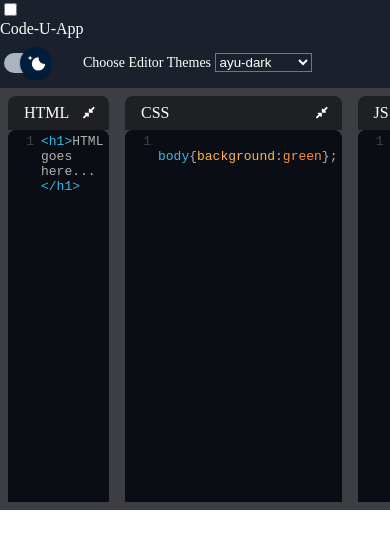
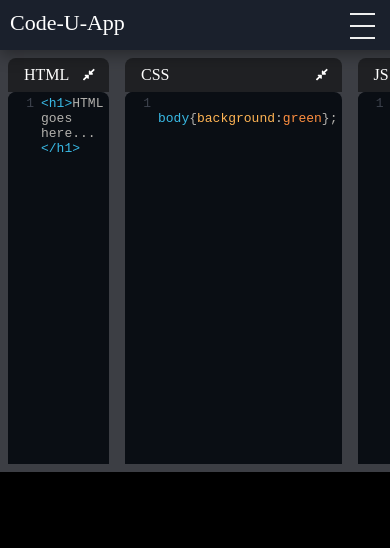
Before and after one commit to Amrit-Raj-Sharma/codeEditor-app, a Next.js app: page /App in a window 390 px wide. Shown: the top 548 px of the page. Built offline with nearby package versions, Linux system fonts and the light colour scheme.

Commit message:
Updated global css

```diff
--- a/src/styles/globals.css
+++ b/src/styles/globals.css
@@ -2,6 +2,8 @@ body{
     margin: 0;
     padding: 0;
     overflow: hidden;
+
+    background-color: #000;
 }
 
 .pane_top-pane{
@@ -79,19 +81,28 @@ body{
     box-shadow: rgba(0, 0, 0, 0.35) 0px 5px 5px;
 }
 
+/* #6b87e2  */
+
+#sel-1:hover{
+    background: #6b87e2 !important;
+    box-shadow: 0 0 5px #6b87e2, 0 0 25px #6b87e2, 0 0 50px #6b87e2, 0 0 200px #6b87e2 !important;
+}
+
 .theme-dark{
     background-color: #1a202c !important;
+    box-shadow: rgba(0, 0, 0, 0.35) 0px 5px 15px !important;
     color: white !important;
 }
 
 .theme-light{
-    background-color: white !important;
+    background-color: #eee !important;
+    box-shadow: rgba(0, 0, 0, 0.35) 0px 5px 15px !important;
     color: black !important;
 }
 
-.theme-dark-outline{
+/* .theme-dark-outline{
 
-}
+} */
 
 .responsive-iframe {
     position: relative;
@@ -129,3 +140,211 @@ body{
     display: flex;
     align-items: center;
   } */
+
+  @import url('https://fonts.googleapis.com/css2?family=Bruno+Ace+SC&display=swap');
+  /* Navbar */
+  .nav {
+    height: 50px;
+    width: 100%;
+    background-color: #4d4d4d;
+    position: relative;
+    z-index: 15;
+  }
+
+  .nav > .nav-header {
+    display: inline;
+  }
+
+  .nav > .nav-header > .nav-title {
+    display: inline-block;
+    font-size: 22px;
+    color: #fff;
+    padding: 10px 10px 10px 10px;
+    font-family: 'Bruno Ace SC', cursive !important;
+  }
+
+  .nav > .nav-btn {
+    display: none;
+  }
+
+  .nav > .nav-links {
+    display: inline;
+    float: right;
+    font-size: 18px;
+  }
+
+  .nav > .nav-links > a {
+    display: inline-block;
+    padding: 13px 10px 13px 10px;
+    text-decoration: none;
+    color: #efefef;
+  }
+
+  .nav > .nav-links > a:hover {
+    background-color: rgba(0, 0, 0, 0.3);
+  }
+
+  .nav > #nav-check {
+    display: none;
+  }
+
+  @media (max-width:600px) {
+    .nav{
+        width: 106%;
+    }
+    .nav > .nav-btn {
+      display: inline-block;
+      position: absolute;
+      right: 0px;
+      top: 0px;
+    }
+    .nav > .nav-btn > label {
+      display: inline-block;
+      width: 50px;
+      height: 25px;
+      padding: 13px;
+    }
+    .nav > .nav-btn > label:hover,.nav  #nav-check:checked ~ .nav-btn > label {
+      background-color: rgba(0, 0, 0, 0.3);
+    }
+    .nav > .nav-btn > label > span {
+      display: block;
+      width: 25px;
+      height: 10px;
+      border-top: 2px solid #eee;
+    }
+    .nav > .nav-links {
+      position: absolute;
+      display: block;
+      width: 100%;
+      background-color: #1a202c;
+      height: 0px;
+      transition: all 0.3s ease-in;
+      overflow-y: hidden;
+      top: 50px;
+      left: 0px;
+
+      z-index: 15;
+    }
+    .nav > .nav-links > a {
+      display: block;
+      width: 100%;
+      z-index: 15;
+    }
+    .nav > #nav-check:not(:checked) ~ .nav-links {
+      height: 0px;
+    }
+    .nav > #nav-check:checked ~ .nav-links {
+      height: calc(100vh - 50px);
+      overflow-y: auto;
+    }
+
+
+    .nav > .nav-links-light{
+         background-color: #eee !important;
+    }
+  }
+
+  .nav > .nav-links > select {
+    outline: none;
+    height: 2rem;
+    padding-left: .5rem;
+    margin-right: .5rem;
+    cursor: pointer;
+  }
+
+  .nav-title-light{
+    color: #1a202c !important;
+  }
+
+  /* Loder */
+
+  .main-loader h3{
+    color: #fff;
+    font-family: 'Bruno Ace SC', cursive !important;
+    text-align: center;
+  }
+  .main-loader svg {
+	position: fixed;
+	top: 50%;
+	left: 50%;
+	transform: translate(-50%, -50%);
+	height: 150px;
+	width: 150px;
+}
+
+
+/* Loader Text */
+.loader{
+	/* background-color: #1a202c; */
+	padding: 0;
+	margin: 0;
+	height: 100vh;
+	width:100vw;
+	display:flex;
+	align-items: center;
+	justify-content: center;
+
+    margin-top: 6rem !important;
+}
+
+.loader>span{
+	font-size: 60px;
+	font-family: "franklin gothic medium",sans-serif;
+	display: inline-block;
+	animation:flip 2.6s infinite linear;
+	transform-origin:0 70%;
+	transform-style:preserve-3d;
+	-webkit-transform-style:preserve-3d;
+}
+
+@keyframes flip{
+	35%{
+		transform: rotateX(360deg);
+	}
+	100%{
+		transform: rotatex(360deg);
+	}
+}
+
+
+.loader>span{
+	color:white;
+
+}
+
+.loader>span:nth-child(2){
+	animation-delay: 0.3s;
+}
+
+.loader>span:nth-child(3){
+	animation-delay: 0.6s;
+}
+
+.loader>span:nth-child(4){
+	animation-delay: 0.9s;
+}
+
+.loader>span:nth-child(5){
+	animation-delay: 1.2s;
+}
+
+.loader>span:nth-child(6){
+	animation-delay: 1.5s
+}
+
+.loader>span:nth-child(7){
+	animation-delay: 1.8s
+}
+
+.loader>span:nth-child(8){
+	animation-delay: 2.1s
+}
+
+.loader>span:nth-child(9){
+	animation-delay: 2.4s
+}
+
+.loader>span:nth-child(10){
+	animation-delay: 2.7s
+}
```
